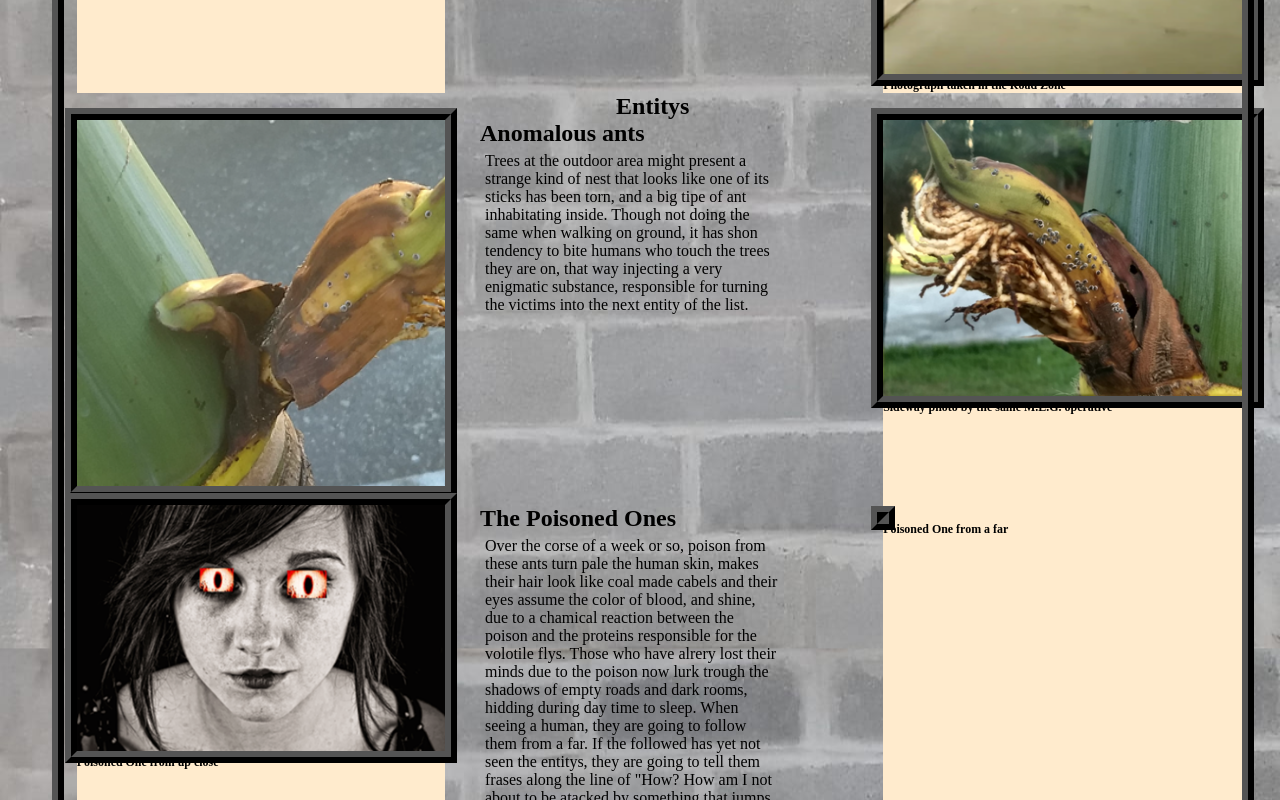
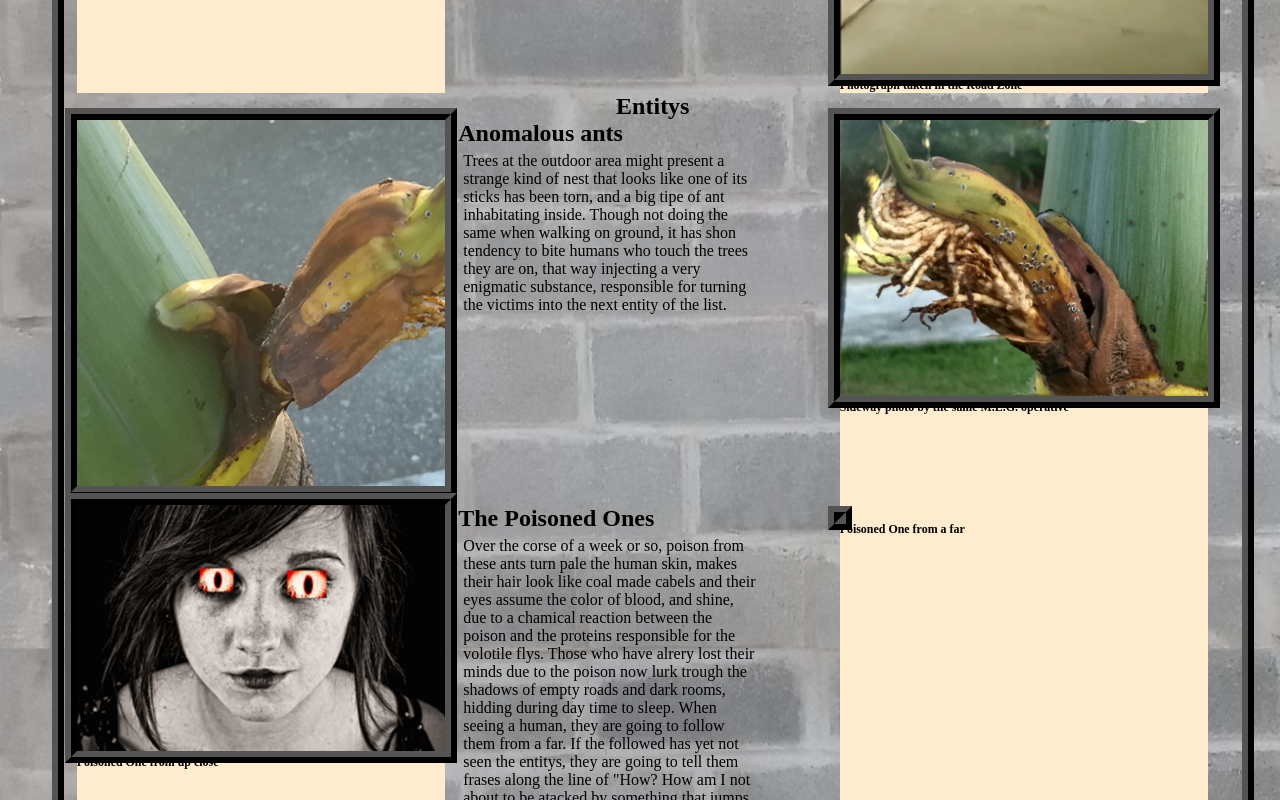
Before and after one commit to Guilherme-Porto-Silva/Guigui-chanAndThePoisonedOnes, a plain HTML site: page index.html in a window 1280 px wide. Shown: the part 1940-2740 px from the top of the page. Drawn offline with Linux system fonts and the light colour scheme; a web font is replaced by a local one.

Commit message:
grid gap fix

```diff
--- a/css/estilos.css
+++ b/css/estilos.css
@@ -44,7 +44,7 @@ section{
         main, .twoColumns{
             display: grid;
             grid-template-columns: repeat(3, 32%);
-            grid-column-gap: 3%;
+            grid-column-gap: 1.111%;
         }
         .outlineStyle{
             outline-style: ridge;
```
